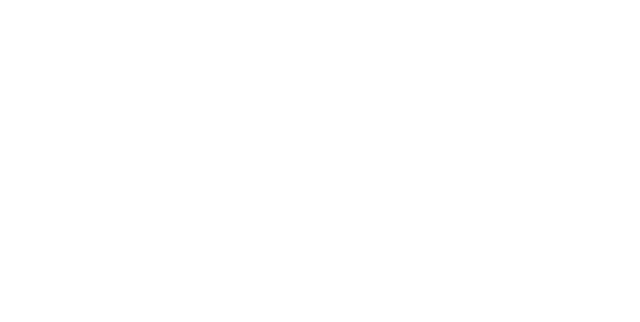
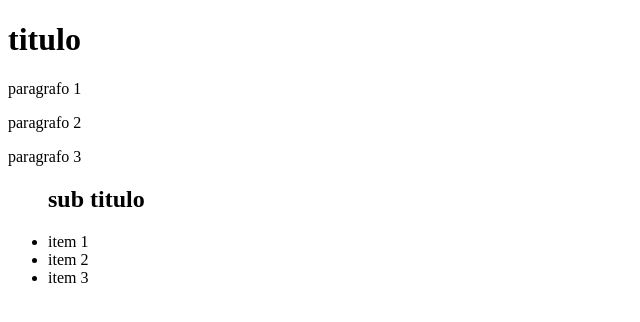
Before and after one commit to vilandal/vilandal, a plain HTML site: page index.html in a window 1280 px wide. Shown: the whole page, without its empty margins (0-640 px from the left). Drawn offline with Linux system fonts and the light colour scheme.

Commit message:
capinhas vi

```diff
--- a/index.html
+++ b/index.html
@@ -6,6 +6,15 @@
     <title>Document</title>
 </head>
 <body>
-
+  <h1>titulo</h1>
+  <p>paragrafo 1 </p>
+  <p>paragrafo 2</p>
+  <p>paragrafo 3</p>
+  <ul>
+    <h2>sub titulo</h2>
+    <li>item 1</li>
+    <li>item 2 </li>
+    <li>item 3 </li>
+    <ul>
 </body>
 </html>
```
